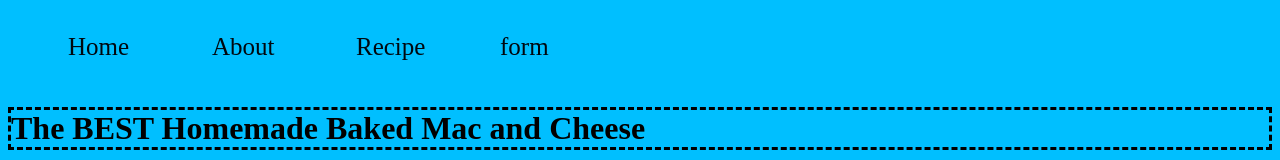
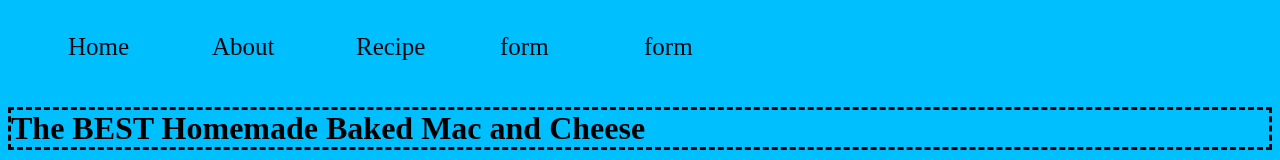
Before and after one commit to Stwbruins/Stwbruins.github.io, a plain HTML site: page grid-flex-recipe.html in a window 1280 px wide. Shown: the top 160 px of the page. Drawn offline with Linux system fonts and the light colour scheme.

Commit message:
week 11 again

```diff
--- a/grid-flex-recipe.html
+++ b/grid-flex-recipe.html
@@ -19,6 +19,8 @@
             <li><a href="about.html">About</a></li>
             <li><a href="recipe.html">Recipe</a></li>
             <li><a href="form.html">form</a></li>
+            <li><a href="grid-flex-recipe.html">form</a></li>
+
         </ul>
     </nav>
 </div>
```
Also changed, not shown: about.html (+1 -0 lines), recipe.html (+1 -0 lines).
